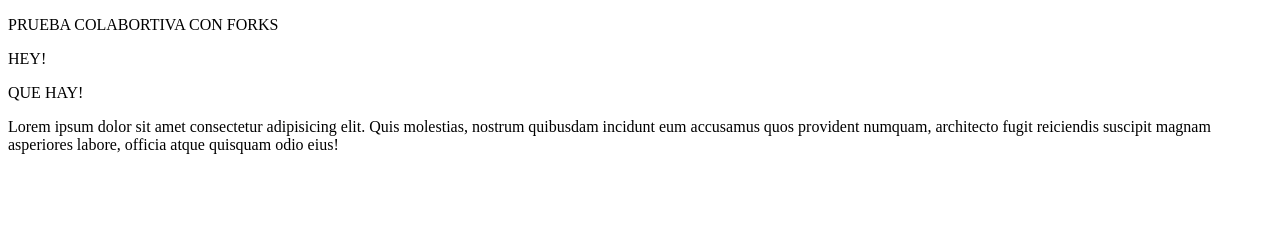
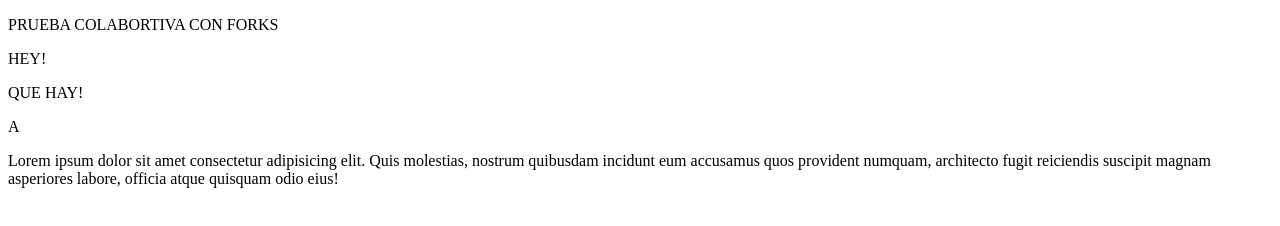
Before and after one commit to EstherIzzy/CLONgrupal, a plain HTML site: page index.html in a window 1280 px wide. Drawn offline with Linux system fonts and the light colour scheme.

Commit message:
Update index.html

```diff
--- a/index.html
+++ b/index.html
@@ -9,6 +9,7 @@
     <p>PRUEBA COLABORTIVA CON FORKS</p>
     <p>HEY!</p>
     <p>QUE HAY!</p>
+    <p>A</p>
     <p>Lorem ipsum dolor sit amet consectetur adipisicing elit. Quis molestias, nostrum quibusdam incidunt eum accusamus quos provident numquam, architecto fugit reiciendis suscipit magnam asperiores labore, officia atque quisquam odio eius!</p>
 </body>
 </html>
```
